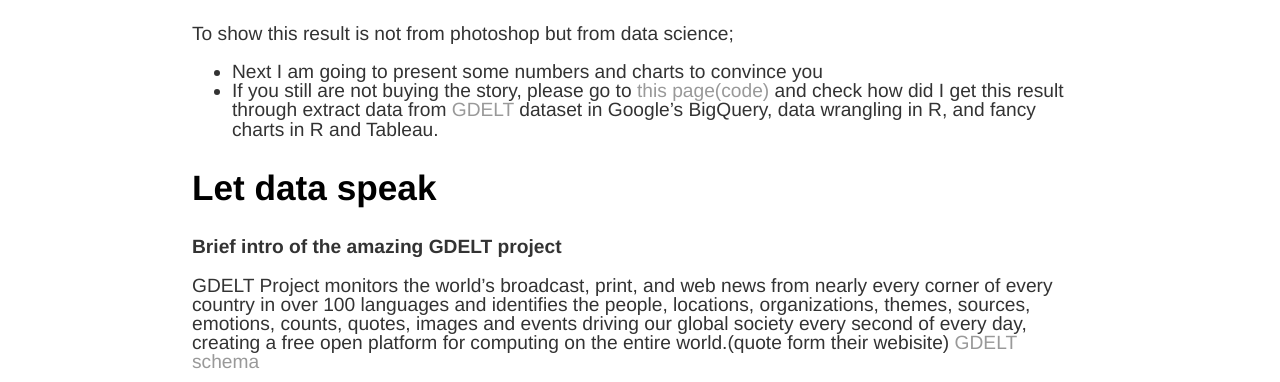
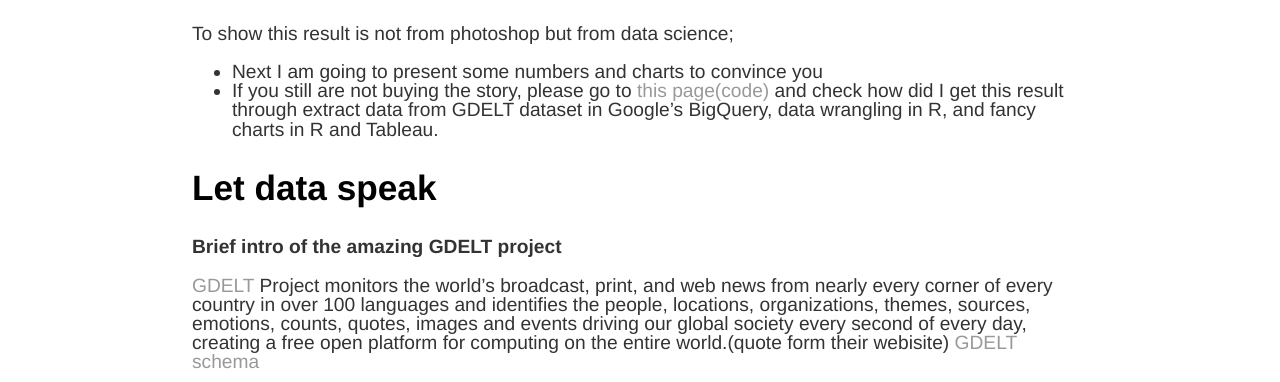
Before and after one commit to elodielu/elodielu.github.io, a Jekyll site: the page built from _posts/2018-04-19-text-analysis-media.md, in a window 1280 px wide and 900 px high, scrolled down 690 px. Shown: the part 180-562 px from the top of the window. Built offline with Jekyll 4.4.1, drawn with Linux system fonts in a browser that asks for light colours.

Commit message:
Update 2018-04-19-text-analysis-media.md

```diff
--- a/_posts/2018-04-19-text-analysis-media.md
+++ b/_posts/2018-04-19-text-analysis-media.md
@@ -16,14 +16,14 @@
 
 To show this result is not from photoshop but from data science;
 * Next I am going to present some numbers and charts to convince you
-* If you still are not buying the story, please go to [this page(code)](https://github.com/elodielu/FxPrediction/blob/master/text_analysis.md) and check how did I get this result through extract data from [GDELT](https://www.gdeltproject.org/) dataset in Google's BigQuery, data wrangling in R, and fancy charts in R and Tableau.
+* If you still are not buying the story, please go to [this page(code)](https://github.com/elodielu/FxPrediction/blob/master/text_analysis.md) and check how did I get this result through extract data from  GDELT dataset in Google's BigQuery, data wrangling in R, and fancy charts in R and Tableau.
 
 
 ## Let data speak
 
 **Brief intro of the amazing GDELT project**
 
-GDELT Project monitors the world's broadcast, print, and web news from nearly every corner of every country in over 100 languages and identifies the people, locations, organizations, themes, sources, emotions, counts, quotes, images and events driving our global society every second of every day, creating a free open platform for computing on the entire world.(quote form their webisite) [GDELT schema](https://elodielu.github.io/material/megadata.pdf)
+[GDELT](https://www.gdeltproject.org/) Project monitors the world's broadcast, print, and web news from nearly every corner of every country in over 100 languages and identifies the people, locations, organizations, themes, sources, emotions, counts, quotes, images and events driving our global society every second of every day, creating a free open platform for computing on the entire world.(quote form their webisite) [GDELT schema](https://elodielu.github.io/material/megadata.pdf)
 
 ### Data source
 <img src="https://elodielu.github.io/picture/data_source.png" width = "1080">
```
